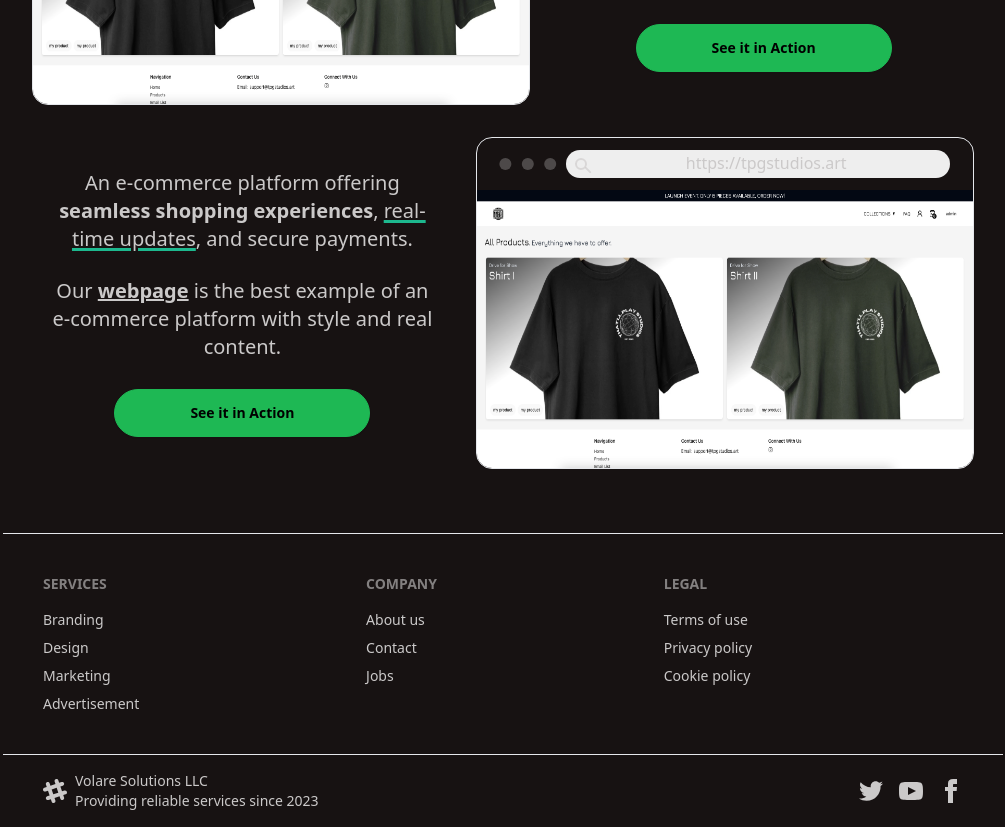
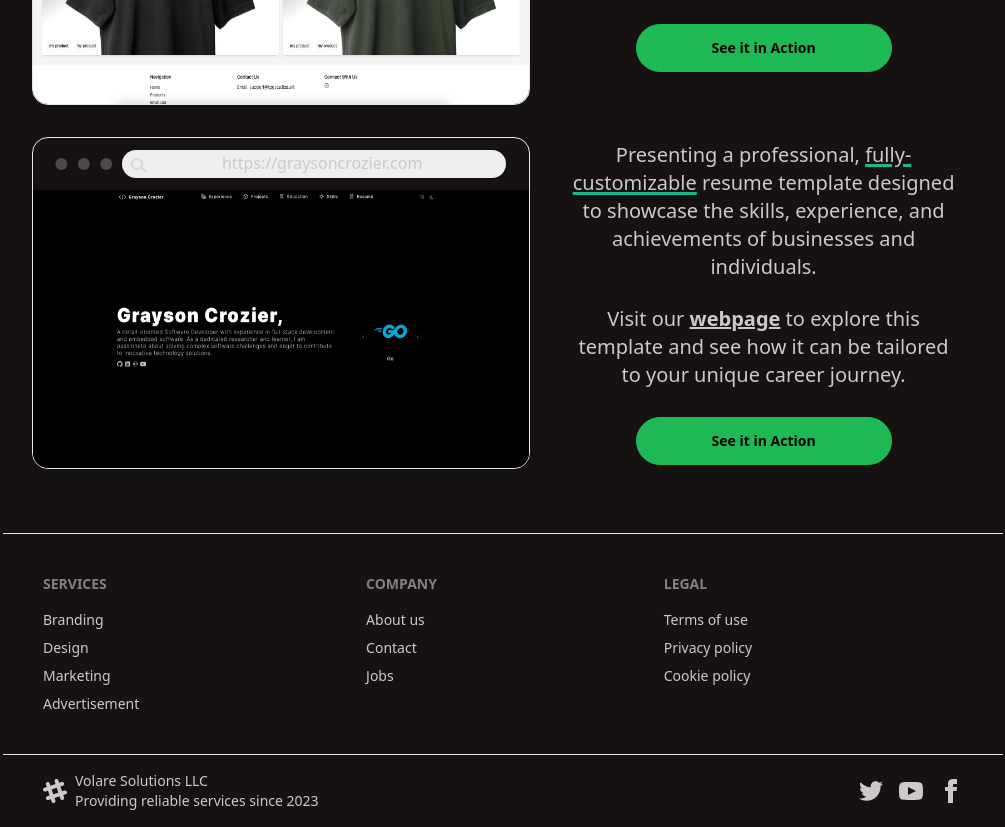
Before and after one commit to Volare-Solutions/volaresolutions.tech, a SvelteKit app: page / in a window 1280 px wide. Shown: the part 1920-2747 px from the top of the page, without its empty margins (137-1142 px from the left). Built offline with nearby package versions, Linux system fonts and the light colour scheme.

Commit message:
Update template section

```diff
--- a/src/routes/(marketing)/+page.svelte
+++ b/src/routes/(marketing)/+page.svelte
@@ -278,64 +278,62 @@
       <div
         class="flex flex-col lg:flex-row mt-8 gap-6 place-content-center content-center"
       >
+        <div class="hidden md:block">
+          <a href="https://graysoncrozier.com" target="_blank" class="link">
+            <div class="mockup-browser border">
+              <div class="mockup-browser-toolbar">
+                <div class="input" style="background:#eee;">
+                  https://graysoncrozier.com
+                </div>
+              </div>
+              <div class="flex justify-center">
+                <img
+                  alt="Screenshot of sculpta.art homepage"
+                  class="aspect-[16/9]"
+                  src="/images/portfolio.png"
+                />
+              </div>
+            </div>
+          </a>
+        </div>
+        <div class="md:hidden">
+          <a href="https://graysoncrozier.com" target="_blank" class="link">
+            <div class="card shadow-xl border overflow-hidden">
+              <img
+                alt="Screenshot of sculpta.art homepage"
+                class="aspect-[16/9]"
+                src="/images/portfolio.png"
+              />
+            </div></a
+          >
+        </div>
         <div class="min-w-[270px] lg:min-w-[420px] flex mt-6 lg:mt-0">
           <div class="my-auto">
             <div class="px-4 text-lg md:text-xl">
-              <a href="https://tpgstudios.art" class="" target="_blank">
-                An e-commerce platform offering
-                <span class="font-bold whitespace-nowrap"
-                  >seamless shopping experiences</span
-                >,
-                <span class="underline decoration-secondary decoration-[3px]"
-                  >real-time updates</span
-                >, and secure payments.
+              <a href="https://graysoncrozier.com" class="" target="_blank">
+                Presenting a professional, <span
+                  class="underline decoration-secondary decoration-[3px]"
+                  >fully-customizable</span
+                > resume template designed to showcase the skills, experience, and
+                achievements of businesses and individuals.
               </a>
             </div>
             <div class="px-4 mt-6 text-lg md:text-xl">
-              Our <a
-                href="https://tpgstudios.art"
+              Visit our <a
+                href="https://graysoncrozier.com"
                 class="link font-bold"
                 target="_blank">webpage</a
-              >
-              is the best example of an e-commerce platform with style and real content.
+              > to explore this template and see how it can be tailored to your unique
+              career journey.
             </div>
             <div class="mt-4 text-large">
-              <a href="https://tpgstudios.art" target="_blank">
+              <a href="https://graysoncrozier.com" target="_blank">
                 <button class="btn btn-primary btn-wide mt-3"
                   >See it in Action</button
                 >
               </a>
             </div>
           </div>
-        </div>
-        <div class="hidden md:block">
-          <a href="https://tpgstudios.art" target="_blank" class="link">
-            <div class="mockup-browser border">
-              <div class="mockup-browser-toolbar">
-                <div class="input" style="background:#eee;">
-                  https://tpgstudios.art
-                </div>
-              </div>
-              <div class="flex justify-center">
-                <img
-                  alt="Screenshot of sculpta.art homepage"
-                  class="aspect-[16/9]"
-                  src="/images/tpg-studios.png"
-                />
-              </div>
-            </div>
-          </a>
-        </div>
-        <div class="md:hidden">
-          <a href="https://tpgstudios.art" target="_blank" class="link">
-            <div class="card shadow-xl border overflow-hidden">
-              <img
-                alt="Screenshot of sculpta.art homepage"
-                class="aspect-[16/9]"
-                src="/images/tpg-studios.png"
-              />
-            </div></a
-          >
         </div>
       </div>
     </div>
```
Also changed, not shown: static/images/portfolio.png (added).
